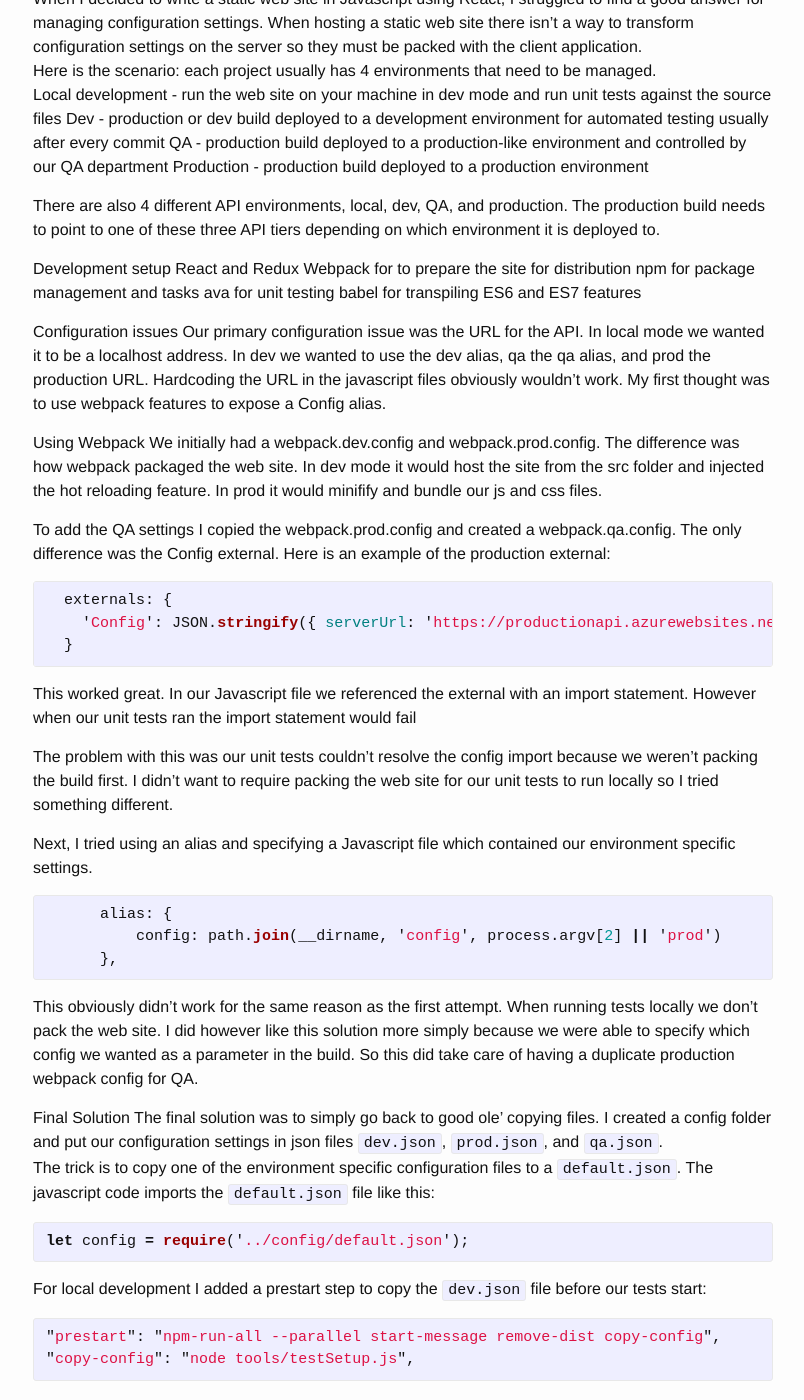
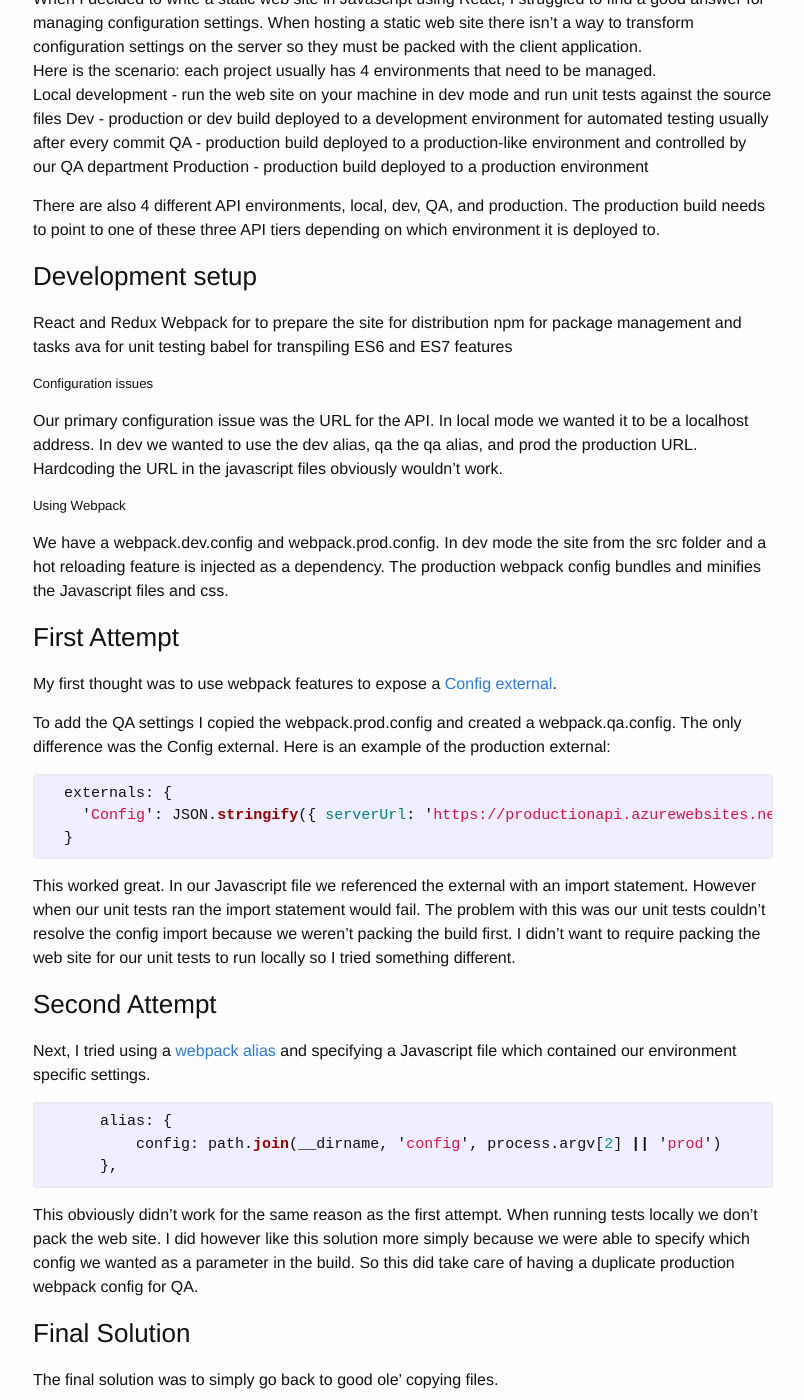
Before and after one commit to bmmathe/bmmathe.github.io, a Jekyll site: the page built from _posts/2016-11-14-environment-configuration-in-javascript.markdown, in a window 1280 px wide and 1400 px high, scrolled down 444 px. Shown: the whole window, without its empty margins (237-1041 px from the left). Built offline with Jekyll 4.4.1, drawn with Linux system fonts in a browser that asks for light colours; some of the changed text lies outside the part shown.

Commit message:
Styled first post a little bit

```diff
--- a/_config.yml
+++ b/_config.yml
@@ -10,4 +10,7 @@ github_username:  bmmathe
 
 # Build settings
 markdown: kramdown
+kramdown:
+    toc_levels: 1..3
+
 highlighter: rouge
--- a/_posts/2016-11-14-environment-configuration-in-javascript.markdown
+++ b/_posts/2016-11-14-environment-configuration-in-javascript.markdown
@@ -16,20 +16,22 @@ Production - production build deployed to a production environment
 
 There are also 4 different API environments, local, dev, QA, and production.  The production build needs to point to one of these three API tiers depending on which environment it is deployed to.
 
-Development setup
+### Development setup
 React and Redux
 Webpack for to prepare the site for distribution
 npm for package management and tasks
 ava for unit testing
 babel for transpiling ES6 and ES7 features
 
-Configuration issues
+##### Configuration issues
 Our primary configuration issue was the URL for the API.  In local mode we wanted it to be a localhost address.  In dev we wanted to use the dev alias, qa the qa alias, and prod the production URL.
-Hardcoding the URL in the javascript files obviously wouldn't work.  My first thought was to use webpack features to expose a Config alias.
+Hardcoding the URL in the javascript files obviously wouldn't work.
 
-Using Webpack
-We initially had a webpack.dev.config and webpack.prod.config.  The difference was how webpack packaged the web site.  In dev mode it would host the site from the src folder and injected the hot reloading feature.
-In prod it would minifify and bundle our js and css files.
+##### Using Webpack
+We have a webpack.dev.config and webpack.prod.config.  In dev mode the site from the src folder and a hot reloading feature is injected as a dependency. The production webpack config bundles and minifies the Javascript files and css.
+
+### First Attempt
+My first thought was to use webpack features to expose a [Config external](https://webpack.github.io/docs/configuration.html#externals).
 
 To add the QA settings I copied the webpack.prod.config and created a webpack.qa.config.  The only difference was the Config external.
 Here is an example of the production external:
@@ -40,12 +42,10 @@ Here is an example of the production external:
   }
 {% endhighlight %}
 
-This worked great.  In our Javascript file we referenced the external with an import statement.
-However when our unit tests ran the import statement would fail
+This worked great.  In our Javascript file we referenced the external with an import statement. However when our unit tests ran the import statement would fail. The problem with this was our unit tests couldn't resolve the config import because we weren't packing the build first.  I didn't want to require packing the web site for our unit tests to run locally so I tried something different.
 
-The problem with this was our unit tests couldn't resolve the config import because we weren't packing the build first.  I didn't want to require packing the web site for our unit tests to run locally so I tried something different.
-
-Next, I tried using an alias and specifying a Javascript file which contained our environment specific settings.
+### Second Attempt
+Next, I tried using a [webpack alias](https://webpack.github.io/docs/configuration.html#resolve-alias) and specifying a Javascript file which contained our environment specific settings.
 
 {% highlight javascript %}
       alias: {
@@ -56,8 +56,9 @@ Next, I tried using an alias and specifying a Javascript file which contained ou
 This obviously didn't work for the same reason as the first attempt.  When running tests locally we don't pack the web site.  I did however like this solution more simply because we were able to specify which config we wanted as a parameter in the build.
 So this did take care of having a duplicate production webpack config for QA.
 
-Final Solution
+### Final Solution
 The final solution was to simply go back to good ole' copying files.
+
 I created a config folder and put our configuration settings in json files `dev.json`, `prod.json`, and `qa.json`.
 The trick is to copy one of the environment specific configuration files to a `default.json`.  The javascript code imports the `default.json` file like this:
 
```
